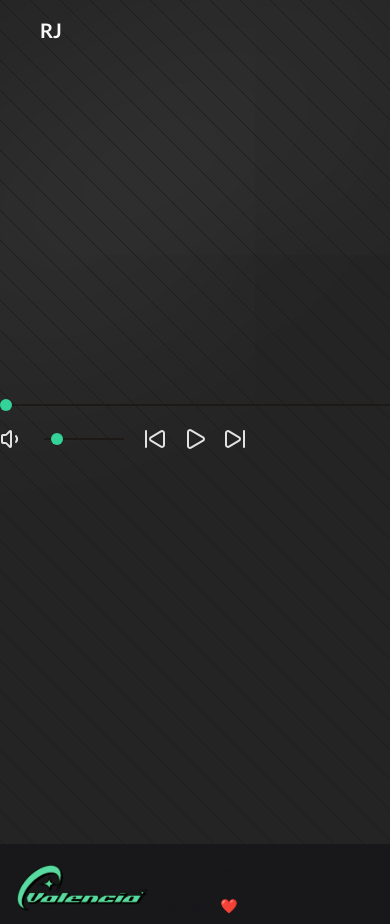
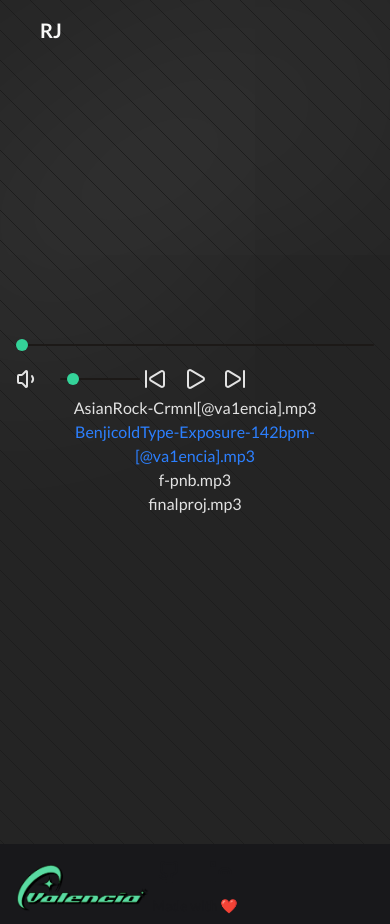
Before and after one commit to ryjimen/Portfolio, a React (Vite) app in the folder Portfolio/: page /music in a window 390 px wide. Built offline with nearby package versions, Linux system fonts and the light colour scheme.

Commit message:
Basic Select Song

```diff
--- a/Portfolio/public/audioManifest.json
+++ b/Portfolio/public/audioManifest.json
@@ -1,6 +1,9 @@
 [
   {
     "name": "AsianRock-Crmnl[@va1encia].mp3"
+  },
+  {
+    "name": "BenjicoldType-Exposure-142bpm-[@va1encia].mp3"
   },
   {
     "name": "f-pnb.mp3"
--- /dev/null
+++ b/Portfolio/src/components/MusicList.tsx
@@ -0,0 +1,36 @@
+interface AudioFile {
+  name: string;
+}
+
+interface Props {
+  Selected: number;
+  selectCallback: any;
+  audioFiles: AudioFile[];
+}
+
+function MusicList(props: Props) {
+  const selectSongByIndex = (index: number) => {
+    props.selectCallback(index);
+  };
+
+  return (
+    <>
+      {props.audioFiles.map((file, index) => {
+        if (props.Selected === index)
+          return (
+            <button
+              className="text-blue-500"
+              onClick={() => selectSongByIndex(index)}
+            >
+              {file["name"]}
+            </button>
+          );
+        else {
+          return <button className="" onClick={() => selectSongByIndex(index)}>{file["name"]}</button>;
+        }
+      })}
+    </>
+  );
+}
+
+export default MusicList;
--- a/Portfolio/src/components/Visualizer.tsx
+++ b/Portfolio/src/components/Visualizer.tsx
@@ -4,47 +4,22 @@
   Play,
   SkipBack,
   SkipForward,
-  Volume,
+  VolumeX,
   Volume1,
   Volume2,
 } from "lucide-react";
+import MusicList from "./MusicList";
 
 function Visualizer() {
   const [isPlaying, setIsPlaying] = useState(false);
   const [volume, setVolume] = useState(0.1);
   const [audioFiles, setAudioFiles] = useState([]);
   const [currentAudio, setCurrentAudio] = useState(1);
-  const [currentLength, setCurrentLength] = useState(0.0);
   const [isSeeking, setIsSeeking] = useState(false);
   const [seekPosition, setSeekPosition] = useState(0.0);
   const [position, setPosition] = useState(0.0);
 
   const audioElem = useRef<HTMLAudioElement | null>(null);
-
-  const playPause = () => {
-    setIsPlaying((prev) => !prev);
-  };
-
-  const getCurrentSong = () => {
-    if (!audioFiles) return "";
-    const song = audioFiles.find((_, index) => index === currentAudio);
-    if (song) {
-      return `/audio/${song["name"]}`;
-    } else {
-      return null;
-    }
-  };
-
-  const onPlaying = () => {
-    const duration = audioElem.current?.duration ?? 0;
-    const currTime = audioElem.current?.currentTime ?? 0;
-    setPosition(() => {
-      if (Number.isNaN(duration)) {
-        return 0;
-      }
-      return currTime / duration;
-    });
-  };
 
   //Play Pause
   useEffect(() => {
@@ -81,13 +56,11 @@
       if (isPlaying) {
         audioElem.current.play();
       }
-      setCurrentLength(() => {
-        const duration = audioElem.current?.duration ?? 0;
-        return duration;
-      });
     }
   }, [currentAudio]);
 
+  //Handles Seek Position Updates
+  //Prevents constant updates
   useEffect(() => {
     if (!isSeeking) {
       setPosition(seekPosition);
@@ -101,6 +74,56 @@
       }
     }
   }, [isSeeking]);
+
+  //Auto Next Track
+  useEffect(() => {
+    if (Number(position) >= 1) {
+      nextSong();
+    }
+  }, [position]);
+
+  const playPause = () => {
+    setIsPlaying((prev) => !prev);
+  };
+
+  const getCurrentSong = () => {
+    if (!audioFiles) return "";
+    const song = audioFiles.find((_, index) => index === currentAudio);
+    if (song) {
+      return `/audio/${song["name"]}`;
+    } else {
+      return null;
+    }
+  };
+
+  const onPlaying = () => {
+    const duration = audioElem.current?.duration ?? 0;
+    const currTime = audioElem.current?.currentTime ?? 0;
+    setPosition(() => {
+      if (Number.isNaN(duration)) {
+        return 0;
+      }
+      return currTime / duration;
+    });
+  };
+
+  const nextSong = () => {
+    setCurrentAudio((prev) => {
+      return prev !== audioFiles.length - 1 ? prev + 1 : 0;
+    });
+    setIsPlaying(true);
+  };
+
+  const prevSong = () => {
+    setCurrentAudio((prev) => {
+      return prev !== 0 ? prev - 1 : audioFiles.length - 1;
+    });
+    setIsPlaying(true);
+  };
+
+  const selectSongByIndex = (index: number) => {
+    setCurrentAudio(index);
+  };
 
   return (
     <div className="w-full flex flex-col items-center">
@@ -130,8 +153,8 @@
       </div>
       <div className="w-full flex flex-row items-center">
         {volume == 0 ? (
-          <Volume />
-        ) : volume > 0 && volume < 0.5 ? (
+          <VolumeX />
+        ) : volume > 0 && volume < 0.33 ? (
           <Volume1 />
         ) : (
           <Volume2 />
@@ -152,12 +175,7 @@
         <div className="absolute left-1/2 -translate-x-1/2">
           <button
             className="btn btn-ghost btn-square hover:bg-emerald-300 hover:text-stone-900"
-            onClick={() => {
-              if (currentAudio !== 0) {
-                setCurrentAudio(currentAudio - 1);
-                setIsPlaying(true);
-              }
-            }}
+            onClick={prevSong}
           >
             <SkipBack />
           </button>
@@ -169,17 +187,17 @@
           </button>
           <button
             className="btn btn-ghost btn-square hover:bg-emerald-300 hover:text-stone-900"
-            onClick={() => {
-              if (currentAudio !== audioFiles.length - 1) {
-                setCurrentAudio(currentAudio + 1);
-                setIsPlaying(true);
-              }
-            }}
+            onClick={nextSong}
           >
             <SkipForward />
           </button>
         </div>
       </div>
+      <MusicList
+        Selected={currentAudio}
+        audioFiles={audioFiles}
+        selectCallback={selectSongByIndex}
+      />
     </div>
   );
 }
--- a/Portfolio/src/scenes/Music.tsx
+++ b/Portfolio/src/scenes/Music.tsx
@@ -8,7 +8,7 @@
     <div className="flex flex-col striped-background">
       <div className="image-gradient layer-blur"></div>
       <Navbar />
-      <main className="w-full h-full  md:px-20 max-w-screen-xl mx-auto">
+      <main className="w-full h-full px-4 sm:px-15 md:px-20 max-w-screen-xl mx-auto">
         <div className="h-screen flex justify-center items-center">
             <Visualizer/>
         </div>
```
Also changed, not shown: 1 other file (tests, documents, lock files or other folders).
